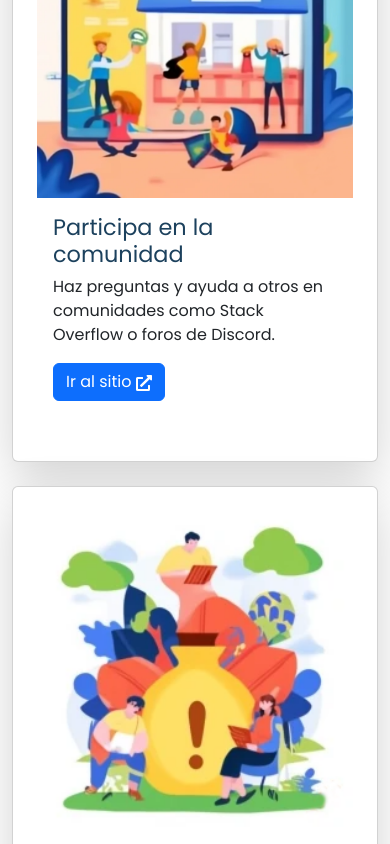
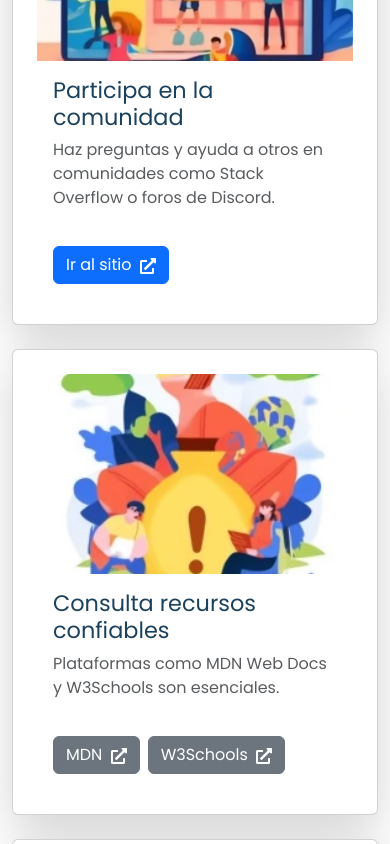
Before and after one commit to vanehit/Conecta-Jr, a React (Vite) app: page /consejos in a window 390 px wide. Shown: the part 840-1684 px from the top of the page. Built offline with nearby package versions, Linux system fonts and the light colour scheme; no server answers.

Commit message:
feat: implement responsive grid for resource cards

```diff
--- a/index.html
+++ b/index.html
@@ -12,6 +12,7 @@
     <meta name="google-site-verification" content="pkYAM7rLVtGzuGXxajMyYhTM57yHZC6ZiSpNELl-y0Y" />
     <meta name="author" content="Vanesa Paola Soria - Conecta Jr">
     <meta name="robots" content="index, follow">
+    <meta name="viewport" content="width=device-width, initial-scale=1.0" />
     <title>Conecta Jr - Blog de un Desarrollador Junior | Tutoriales y Consejos</title>
 
   </head>
--- a/src/Pages/Consejos.jsx
+++ b/src/Pages/Consejos.jsx
@@ -1,52 +1,90 @@
-import React, { useState, useEffect } from "react";
+import { useState, useEffect } from "react";
 import { Container, Row, Col } from "react-bootstrap";
 import ResourceCard from "../components/ExperinceCard/ResourceCard";
 import YoutubeCard from "../components/ExperinceCard/YoutubeCard";
+
+const DATA_SOURCES = [
+  { url: "/data/consejos.json", key: "consejos" },
+  { url: "/data/resources.json", key: "plataformas" },
+  { url: "/data/youtubers.json", key: "youtubers" },
+];
+
+function ResourceSection({ title, items, renderCard }) {
+  return (
+    <section className="mb-5">
+      {title && <h3 className="text-center mt-5 mb-4">{title}</h3>}
+
+      <Row className="g-4 row-cols-1 row-cols-sm-2 row-cols-lg-3">
+        {items.map((item) => (
+          <Col key={item.title}>
+            {renderCard(item)}
+          </Col>
+        ))}
+      </Row>
+    </section>
+  );
+}
 
 function Consejos() {
   const [consejos, setConsejos] = useState([]);
   const [resources, setResources] = useState([]);
   const [youtubers, setYoutubers] = useState([]);
+  const [loading, setLoading] = useState(true);
 
   useEffect(() => {
-    // Carga de datos
-    fetch("/data/consejos.json").then(res => res.json()).then(data => setConsejos(data.consejos));
-    fetch("/data/resources.json").then(res => res.json()).then(data => setResources(data.plataformas));
-    fetch("/data/youtubers.json").then(res => res.json()).then(data => setYoutubers(data.youtubers));
+    async function loadData() {
+      try {
+        const [consejosRes, resourcesRes, youtubersRes] = await Promise.all(
+          DATA_SOURCES.map(({ url }) => fetch(url))
+        );
+
+        const [consejosData, resourcesData, youtubersData] = await Promise.all([
+          consejosRes.json(),
+          resourcesRes.json(),
+          youtubersRes.json(),
+        ]);
+
+        setConsejos(consejosData.consejos);
+        setResources(resourcesData.plataformas);
+        setYoutubers(youtubersData.youtubers);
+      } catch (error) {
+        console.error("Error cargando recursos:", error);
+      } finally {
+        setLoading(false);
+      }
+    }
+
+    loadData();
   }, []);
+
+  if (loading) {
+    return (
+      <Container className="py-5 text-center">
+        <p>Cargando recursos...</p>
+      </Container>
+    );
+  }
 
   return (
     <Container className="py-5">
       <h1 className="text-center mb-5">Recursos para Programadores Junior</h1>
 
-      {/* Sección 1: Consejos */}
-      <Row className="mb-5">
-        {consejos.map((c, i) => (
-          <Col md={4} key={i} className="mb-4">
-            <ResourceCard {...c} />
-          </Col>
-        ))}
-      </Row>
+      <ResourceSection
+        items={consejos}
+        renderCard={(item) => <ResourceCard {...item} />}
+      />
 
-      {/* Sección 2: Plataformas */}
-      <h3 className="text-center mt-5 mb-4">🧪 Plataformas para Practicar</h3>
-      <Row className="mb-5">
-        {resources.map((p, i) => (
-          <Col md={4} key={i} className="mb-4">
-            <ResourceCard {...p} />
-          </Col>
-        ))}
-      </Row>
+      <ResourceSection
+        title="🧪 Plataformas para Practicar"
+        items={resources}
+        renderCard={(item) => <ResourceCard {...item} />}
+      />
 
-      {/* Sección 3: Youtubers */}
-      <h3 className="text-center mt-5 mb-4">🎥 Programadores en YouTube</h3>
-      <Row className="mb-5">
-        {youtubers.map((y, i) => (
-          <Col md={4} key={i} className="mb-4">
-            <YoutubeCard {...y} />
-          </Col>
-        ))}
-      </Row>
+      <ResourceSection
+        title="🎥 Programadores en YouTube"
+        items={youtubers}
+        renderCard={(item) => <YoutubeCard {...item} />}
+      />
     </Container>
   );
 }
--- a/src/components/ExperinceCard/ResourceCard.jsx
+++ b/src/components/ExperinceCard/ResourceCard.jsx
@@ -1,28 +1,50 @@
-import React from "react";
 import { Card, Button } from "react-bootstrap";
 import { FaExternalLinkAlt } from "react-icons/fa";
 
 const ResourceCard = ({ title, description, image, link, links }) => {
+  const hasLinks = Boolean(link || links?.length);
+
   return (
     <Card className="shadow-lg h-100">
-      {image && <Card.Img variant="top" src={image} alt={title} />}
-      <Card.Body>
-        <Card.Title>{title}</Card.Title>
-        <Card.Text>{description}</Card.Text>
+      {image && (
+        <Card.Img
+          variant="top"
+          src={image}
+          alt={title}
+          style={{ objectFit: "cover", maxHeight: "200px" }}
+        />
+      )}
 
-        {/* Caso 1: Un solo enlace */}
-        {link && (
-          <Button variant="primary" href={link} target="_blank">
-            Ir al sitio <FaExternalLinkAlt />
-          </Button>
+      <Card.Body className="d-flex flex-column">
+        <Card.Title className="mb-2">{title}</Card.Title>
+        <Card.Text className="text-muted mb-3">{description}</Card.Text>
+
+        {hasLinks && (
+          <div className="d-flex flex-wrap gap-2 mt-auto">
+            {link && (
+              <Button
+                variant="primary"
+                href={link}
+                target="_blank"
+                rel="noopener noreferrer"
+              >
+                Ir al sitio <FaExternalLinkAlt className="ms-1" />
+              </Button>
+            )}
+
+            {links?.map((item) => (
+              <Button
+                key={item.name}
+                variant="secondary"
+                href={item.url}
+                target="_blank"
+                rel="noopener noreferrer"
+              >
+                {item.name} <FaExternalLinkAlt className="ms-1" />
+              </Button>
+            ))}
+          </div>
         )}
-
-        {/* Caso 2: Múltiples enlaces */}
-        {links && links.map((l, i) => (
-          <Button key={i} variant="secondary" href={l.url} target="_blank" className="ms-2">
-            {l.name} <FaExternalLinkAlt />
-          </Button>
-        ))}
       </Card.Body>
     </Card>
   );
--- a/src/components/ExperinceCard/YoutubeCard.jsx
+++ b/src/components/ExperinceCard/YoutubeCard.jsx
@@ -1,15 +1,21 @@
-import React from "react";
 import { Card, Button } from "react-bootstrap";
 import { FaYoutube } from "react-icons/fa";
 
 const YoutubeCard = ({ title, description, link }) => {
   return (
     <Card className="shadow-lg h-100">
-      <Card.Body>
-        <Card.Title>{title}</Card.Title>
-        <Card.Text>{description}</Card.Text>
-        <Button variant="danger" href={link} target="_blank">
-          Ver en YouTube <FaYoutube />
+      <Card.Body className="d-flex flex-column">
+        <Card.Title className="mb-2">{title}</Card.Title>
+        <Card.Text className="text-muted mb-3">{description}</Card.Text>
+
+        <Button
+          variant="danger"
+          href={link}
+          target="_blank"
+          rel="noopener noreferrer"
+          className="mt-auto align-self-start"
+        >
+          Ver en YouTube <FaYoutube className="ms-1" />
         </Button>
       </Card.Body>
     </Card>
```
Also changed, not shown: src/Styles/styles.scss (line endings or trailing spaces).
